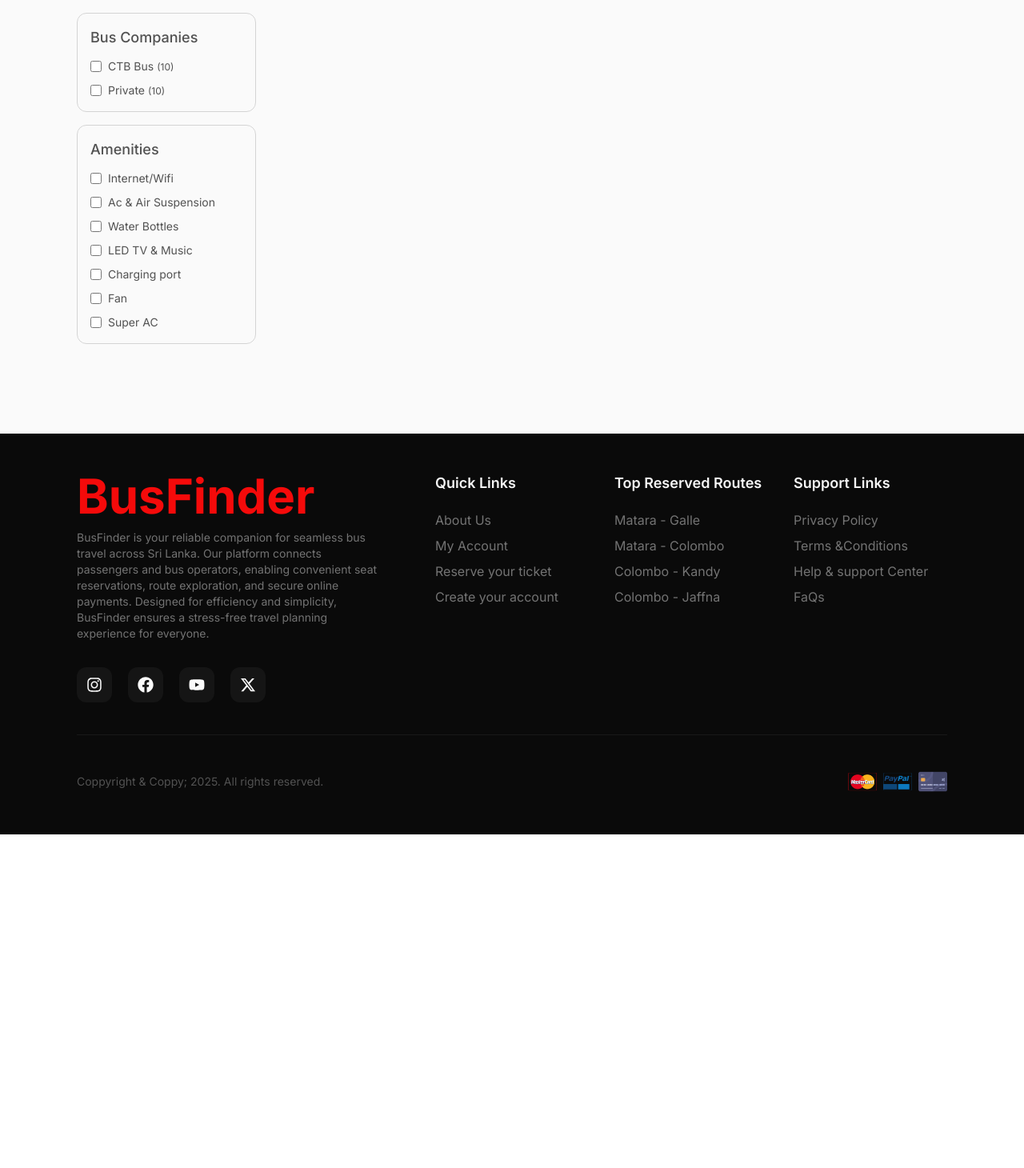
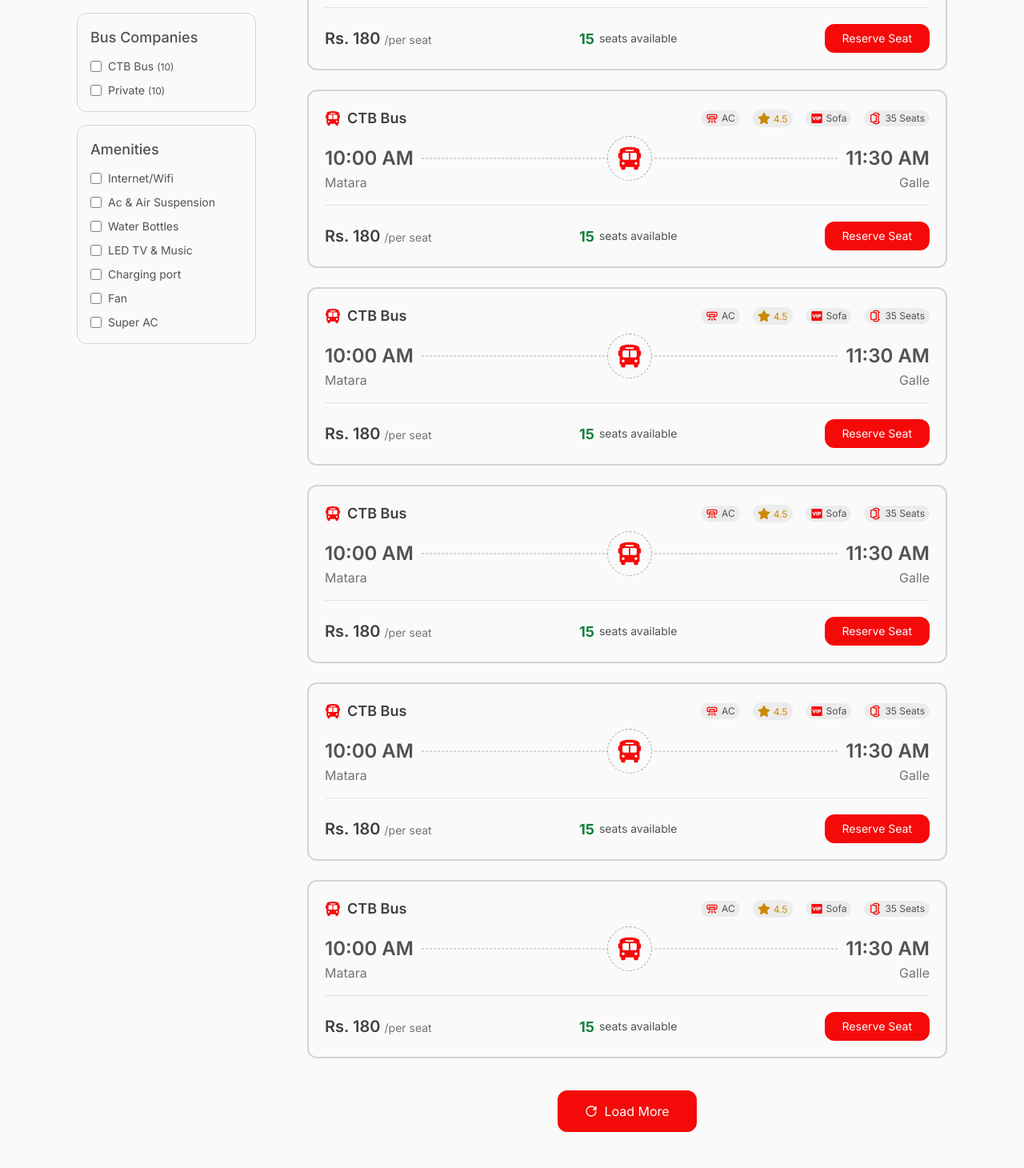
Before and after one commit to RithikRanaweera/Bus_Ticket_Booking, a React (Vite) app in the folder busticketbooking/: page /bus-tickets in a window 1280 px wide. Shown: the part 950-2410 px from the top of the page at 80% size. Before the commit the page ends 1993 px from the top, so only its background shows below. Built offline with nearby package versions, Linux system fonts and the light colour scheme.

Commit message:
Done Searched bus list and Filter

```diff
--- a/busticketbooking/src/components/ticket/TicketCard.jsx
+++ b/busticketbooking/src/components/ticket/TicketCard.jsx
@@ -8,10 +8,13 @@
 
 const TicketCard = ({ icon: Icon, busName, routeFrom, routeTo, arrivalTime, departureTime, price, availableSeats }) => {
     return (
-        <div className='w-full p-5 space-y-4 border-2 rounded-xl border-neutral-300'>
+        <div className='w-full p-5 space-y-5 border-2 rounded-xl border-neutral-300'>
+
+            {/* bus info, routes */}
             <div className="w-full pb-4 space-y-5 border-b border-neutral-300/60">
                 {/*Route*/}
-                <div className="space-y-0">
+                <div className="space-y-5">
+
                     {/* Bus Info */}
                     <div className="flex items-center justify-between w-full">
                         <div className="flex items-center gap-x-2">
@@ -84,6 +87,7 @@
                         </div>
 
                     </div>
+
                 </div>
             </div>
 
@@ -96,6 +100,12 @@
                     </span>
                 </h1>
 
+                <h1 className="flex items-center justify-center text-sm font-normal text-neutral-600 gap-x-1.5">
+                    <span className="pt-0.5 text-lg font-bold text-green-700">
+                        {availableSeats}
+                    </span> seats available
+                </h1>
+
                 <Link to="/bus-tickets/detail" className="flex items-center justify-center py-1.5 px-5 text-sm font-normal duration-300 ease-in-out border-2 w-fit bg-primary hover:bg-transparent border-primary hover:border-primary rounded-xl text-neutral-50 gap-x-2 hover:text-primary ">
                     Reserve Seat
                 </Link>
--- a/busticketbooking/src/pages/ticket/searchresult/SearchResult.jsx
+++ b/busticketbooking/src/pages/ticket/searchresult/SearchResult.jsx
@@ -1,13 +1,31 @@
 import React from 'react'
 import TicketCard from '../../../components/ticket/TicketCard'
 import { FaBus } from 'react-icons/fa6'
+import {GrRefresh} from "react-icons/gr";
 
 const SearchResult = () => {
   return (
     <div className='w-full col-span-3 space-y-10 pt-11'>
-        <div className="space-y-6">
-          <TicketCard icon={FaBus} busName={"CTB Bus"} routeFrom={"Matara"} routeTo={"Galle"} arrivalTime={"10:00"} departureTime={"11:30"} price={"180"} availableSeats={"15"} />
-        </div>
+
+      <div className="space-y-6">
+
+        <TicketCard icon={FaBus} busName={"CTB Bus"} routeFrom={"Matara"} routeTo={"Galle"} arrivalTime={"10:00 AM"} departureTime={"11:30 AM"} price={"180"} availableSeats={"15"} />
+        <TicketCard icon={FaBus} busName={"CTB Bus"} routeFrom={"Matara"} routeTo={"Galle"} arrivalTime={"10:00 AM"} departureTime={"11:30 AM"} price={"180"} availableSeats={"15"} />
+        <TicketCard icon={FaBus} busName={"CTB Bus"} routeFrom={"Matara"} routeTo={"Galle"} arrivalTime={"10:00 AM"} departureTime={"11:30 AM"} price={"180"} availableSeats={"15"} />
+        <TicketCard icon={FaBus} busName={"CTB Bus"} routeFrom={"Matara"} routeTo={"Galle"} arrivalTime={"10:00 AM"} departureTime={"11:30 AM"} price={"180"} availableSeats={"15"} />
+        <TicketCard icon={FaBus} busName={"CTB Bus"} routeFrom={"Matara"} routeTo={"Galle"} arrivalTime={"10:00 AM"} departureTime={"11:30 AM"} price={"180"} availableSeats={"15"} />
+        <TicketCard icon={FaBus} busName={"CTB Bus"} routeFrom={"Matara"} routeTo={"Galle"} arrivalTime={"10:00 AM"} departureTime={"11:30 AM"} price={"180"} availableSeats={"15"} />
+        <TicketCard icon={FaBus} busName={"CTB Bus"} routeFrom={"Matara"} routeTo={"Galle"} arrivalTime={"10:00 AM"} departureTime={"11:30 AM"} price={"180"} availableSeats={"15"} />
+
+      </div>
+
+      <div className="flex items-center justify-center w-full">
+        <button className="flex items-center justify-center px-8 py-3 text-base font-normal duration-300 ease-in-out border-2 w-fit bg-primary hover:bg-transparent border-primary hover:border-primary rounded-xl text-neutral-50 gap-x-2 hover:text-primary ">
+          <GrRefresh/>
+          Load More
+        </button>
+      </div>
+
     </div>
   )
 }
```
